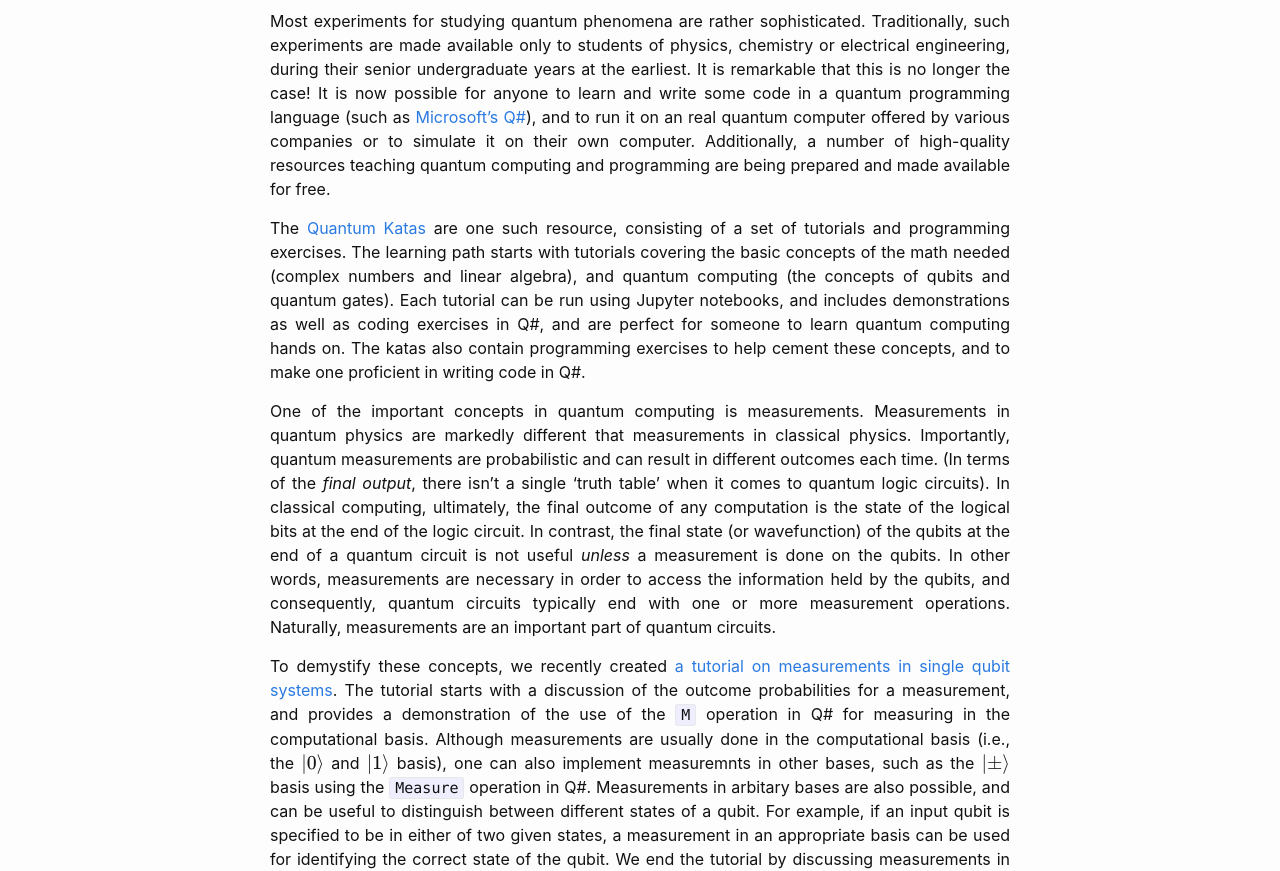
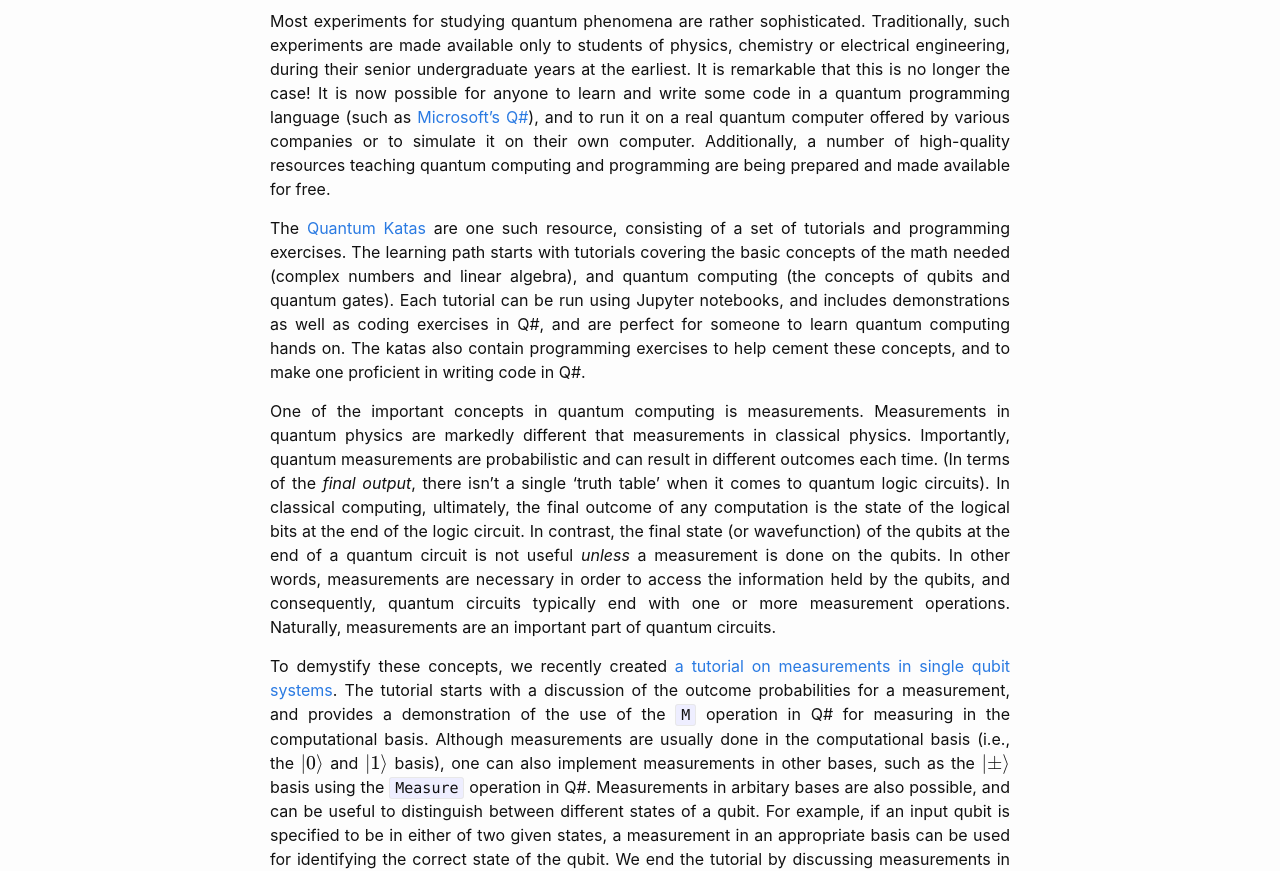
Before and after one commit to PratikSathe/PratikSathe.github.io, a Jekyll site: the page built from _posts/2020-12-20-qsharp-tutorial-single-measurement.markdown, in a window 1280 px wide. Shown: the part 610-1481 px from the top of the page. Built offline with Jekyll 4.4.1, drawn with Linux system fonts in a browser that asks for light colours; emoji names are drawn with the system emoji font; formulas are drawn with MathJax 3.

Commit message:
corrected typos
small typos corrected

```diff
--- a/_posts/2020-12-20-qsharp-tutorial-single-measurement.markdown
+++ b/_posts/2020-12-20-qsharp-tutorial-single-measurement.markdown
@@ -16,13 +16,13 @@ thumbnail: "{{site.baseurl}}/assets/circuit_diagram/measurement_figure.png"
 
 Quantum computing has recently generated a lot of excitement, and for good reason. For many problems, the paradigm of quantum computation offers solutions which are far more efficient than what classical computers are capable of. A (prime :grinning:) example is prime factorization, which can be solved by [Shor's algorithm](https://en.wikipedia.org/wiki/Shor%27s_algorithm) exponentially faster than any known classical algorithm. Quantum computers also have great potential in solving physics and chemistry problems by simulating quantum systems (which was Feynman's [original motivation for quantum computers](https://link.springer.com/article/10.1007/BF02650179)). They can also be used to solve optimization problems (using, e.g. quantum annealing), and speed up machine learning algorithms (quantum machine learning).
 
-Most experiments for studying quantum phenomena are rather sophisticated. Traditionally, such experiments are made available only to students of physics, chemistry or electrical engineering, during their senior undergraduate years at the earliest. It is remarkable that this is no longer the case! It is now possible for anyone to learn and write some code in a quantum programming language (such as [Microsoft's Q#](https://docs.microsoft.com/en-us/quantum/overview/what-is-qsharp-and-qdk)), and to run it on an real quantum computer offered by various companies or to simulate it on their own computer. Additionally, a number of high-quality resources teaching quantum computing and programming are being prepared and made available for free.
+Most experiments for studying quantum phenomena are rather sophisticated. Traditionally, such experiments are made available only to students of physics, chemistry or electrical engineering, during their senior undergraduate years at the earliest. It is remarkable that this is no longer the case! It is now possible for anyone to learn and write some code in a quantum programming language (such as [Microsoft's Q#](https://docs.microsoft.com/en-us/quantum/overview/what-is-qsharp-and-qdk)), and to run it on a real quantum computer offered by various companies or to simulate it on their own computer. Additionally, a number of high-quality resources teaching quantum computing and programming are being prepared and made available for free.
 
 The [Quantum Katas](https://github.com/Microsoft/QuantumKatas) are one such resource, consisting of a set of tutorials and programming exercises. The learning path starts with tutorials covering the basic concepts of the math needed (complex numbers and linear algebra), and quantum computing (the concepts of qubits and quantum gates). Each tutorial can be run using Jupyter notebooks, and includes demonstrations as well as coding exercises in Q#, and are perfect for someone to learn quantum computing hands on. The katas also contain programming exercises to help cement these concepts, and to make one proficient in writing code in Q#.
 
 One of the important concepts in quantum computing is measurements. Measurements in quantum physics are markedly different that measurements in classical physics. Importantly, quantum measurements are probabilistic and can result in different outcomes each time. (In terms of the _final output_, there isn't a single 'truth table' when it comes to quantum logic circuits). In classical computing, ultimately, the final outcome of any computation is the state of the logical bits at the end of the logic circuit. In contrast, the final state (or wavefunction) of the qubits at the end of a quantum circuit is not useful _unless_ a measurement is done on the qubits. In other words, measurements are necessary in order to access the information held by the qubits, and consequently, quantum circuits typically end with one or more measurement operations. Naturally, measurements are an important part of quantum circuits.
 
-To demystify these concepts, we recently created [a tutorial on measurements in single qubit systems](https://github.com/microsoft/QuantumKatas/tree/main/tutorials/SingleQubitSystemMeasurements). The tutorial starts with a discussion of the outcome probabilities for a measurement, and provides a demonstration of the use of the `M` operation in Q# for measuring in the computational basis. Although measurements are usually done in the computational basis (i.e., the $\|0\rangle$ and $\|1\rangle$ basis), one can also implement measuremnts in other bases, such as the $\|\pm\rangle$ basis using the `Measure` operation in Q#. Measurements in arbitary bases are also possible, and can be useful to distinguish between different states of a qubit. For example, if an input qubit is specified to be in either of two given states, a measurement in an appropriate basis can be used for identifying the correct state of the qubit. We end the tutorial by discussing measurements in arbitrary bases, which can be understood by using the projection formalism for measurements.
+To demystify these concepts, we recently created [a tutorial on measurements in single qubit systems](https://github.com/microsoft/QuantumKatas/tree/main/tutorials/SingleQubitSystemMeasurements). The tutorial starts with a discussion of the outcome probabilities for a measurement, and provides a demonstration of the use of the `M` operation in Q# for measuring in the computational basis. Although measurements are usually done in the computational basis (i.e., the $\|0\rangle$ and $\|1\rangle$ basis), one can also implement measurements in other bases, such as the $\|\pm\rangle$ basis using the `Measure` operation in Q#. Measurements in arbitary bases are also possible, and can be useful to distinguish between different states of a qubit. For example, if an input qubit is specified to be in either of two given states, a measurement in an appropriate basis can be used for identifying the correct state of the qubit. We end the tutorial by discussing measurements in arbitrary bases, which can be understood by using the projection formalism for measurements.
 
 I am glad to have participated in the Microsoft mini-mentorship program, during which I got to work on creating this tutorial, which is my first contribution on GitHub! I learned a lot during this process. I learned how to code in Q#, and how to create unit tests. I also learned about the power of GitHub, and have already started using it for my personal projects. I am thankful to Mariia Mykhailova for guiding me through this process.
 
```
